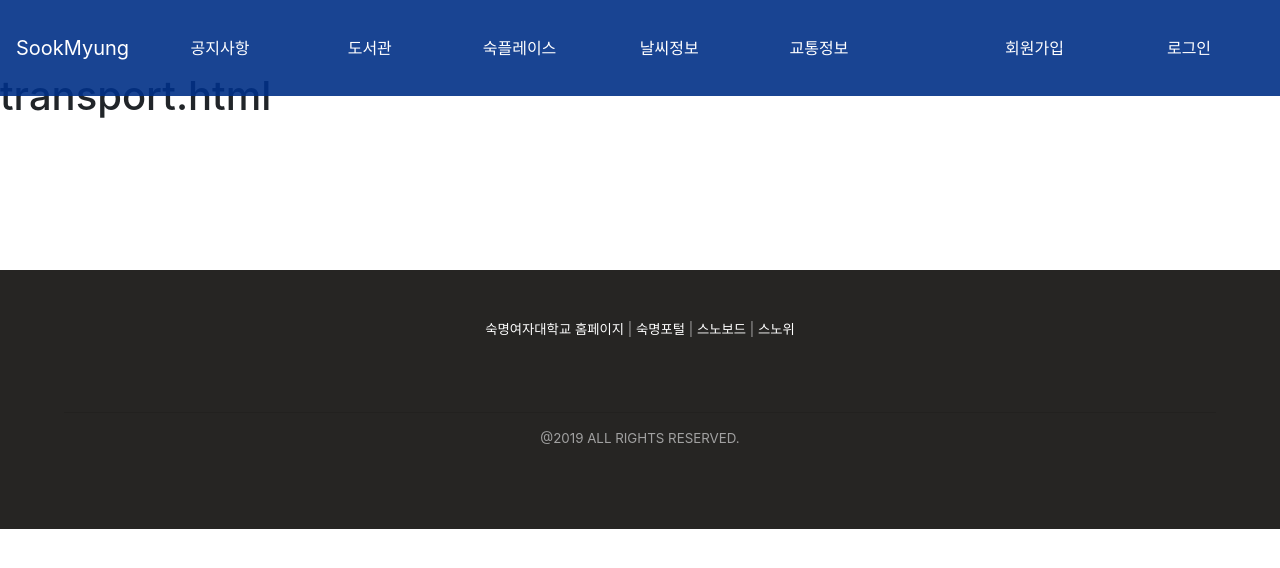
After one commit to 3jine33/sookmyung_page, a Django app: page /main/transport/ in a window 1280 px wide. The commit adds this page. Shown: the top 568 px of the page. Run offline with Django 3.2, Linux system fonts and the light colour scheme; parts of the project's set-up code (start-up, migrations or seed data) failed here and were passed over; some libraries are stand-ins or nearby versions.

Commit message:
transport menu added

```diff
--- /dev/null
+++ b/mainapp/templates/mainapp/transport.html
@@ -0,0 +1,17 @@
+<!DOCTYPE html>
+<html>
+    <head>
+
+
+    </head>
+    <body>
+        {% extends 'base.html' %}
+
+        {% block content %}
+
+        <h1>transport.html</h1>
+
+        {% endblock %}
+
+    </body>
+</html>
--- a/mainapp/urls.py
+++ b/mainapp/urls.py
@@ -11,4 +11,6 @@ urlpatterns = [
     path('update/<int:notice_id>', views.notice_update, name='notice_update'),
     path('delete/<int:notice_id>', views.notice_delete, name='notice_delete'),
     path('weather/', views.weather, name='weather'),
+    path('transport/', views.transport, name='transport'),
+
 ]
--- a/mainapp/views.py
+++ b/mainapp/views.py
@@ -58,3 +58,6 @@ def notice_delete(request, notice_id):
 
 def weather(request):
     return render(request, 'mainapp/weather.html')
+
+def transport(request):
+    return render(request, 'mainapp/transport.html')
--- a/sookmyungproject/templates/base.html
+++ b/sookmyungproject/templates/base.html
@@ -77,6 +77,9 @@
             <li class="nav-item ">
                 <a class="nav-link" href="{% url 'mainapp:weather' %}" style="color:white">날씨정보<span class="sr-only">(current)</span></a>
             </li>
+            <li class="nav-item ">
+                <a class="nav-link" href="{% url 'mainapp:transport' %}" style="color:white">교통정보<span class="sr-only">(current)</span></a>
+            </li>
         </ul>
         </div>
 
@@ -107,8 +110,6 @@
 {% block content %}
 {% endblock %}
 
-
-
 <footer id="footer" style="text-align:center;">
          <p> <a href="http://www.sookmyung.ac.kr/" target="_blank" style="text-decoration:none;color:white;">숙명여자대학교 홈페이지</a> |
                 <a href="https://portal.sookmyung.ac.kr/" target="_blank"  style="text-decoration:none;color:white;">숙명포털</a> |
--- a/transportapp/urls.py
+++ b/transportapp/urls.py
@@ -3,6 +3,4 @@ from django.urls import path
 from . import views
 
 urlpatterns = [
-
-
 ]
```
